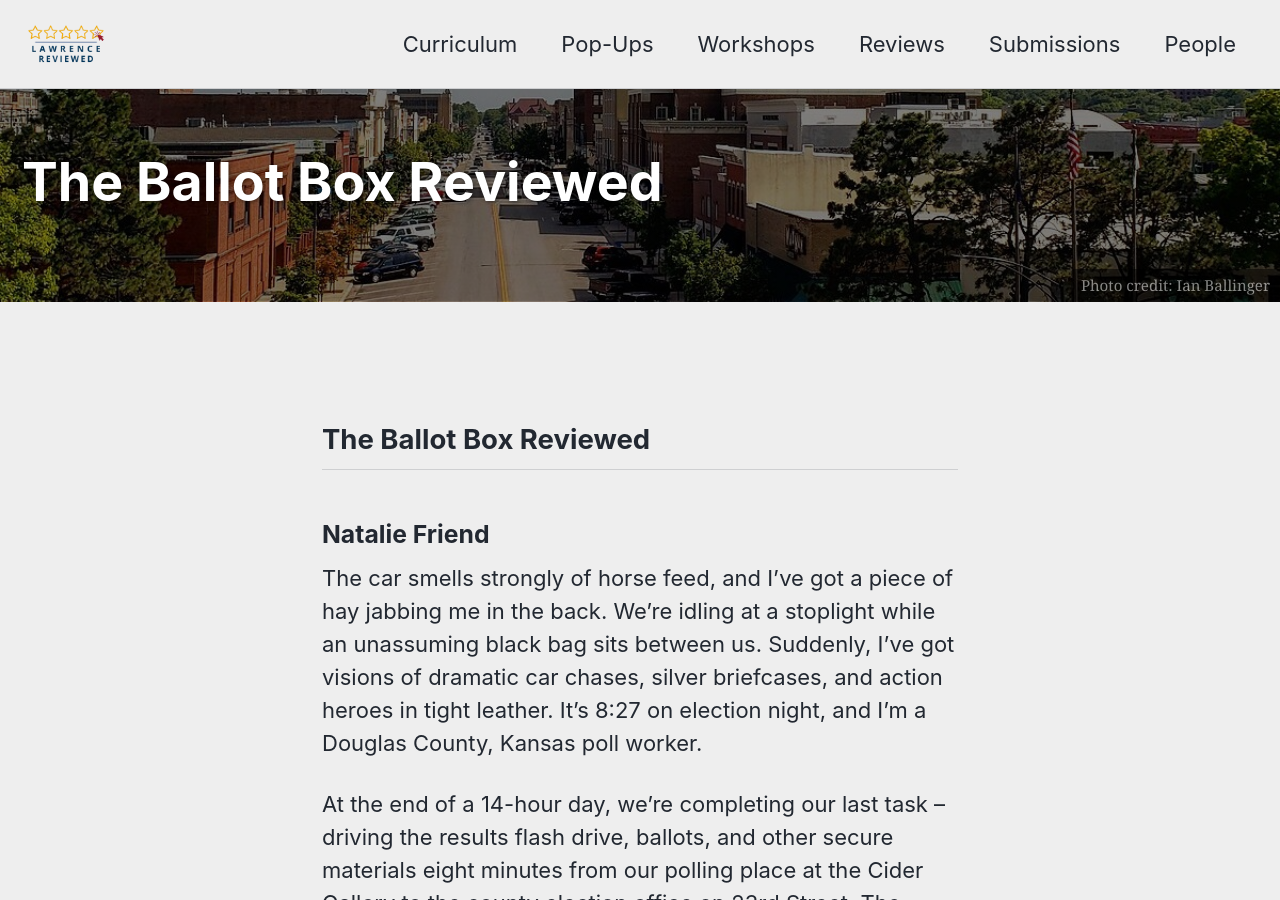
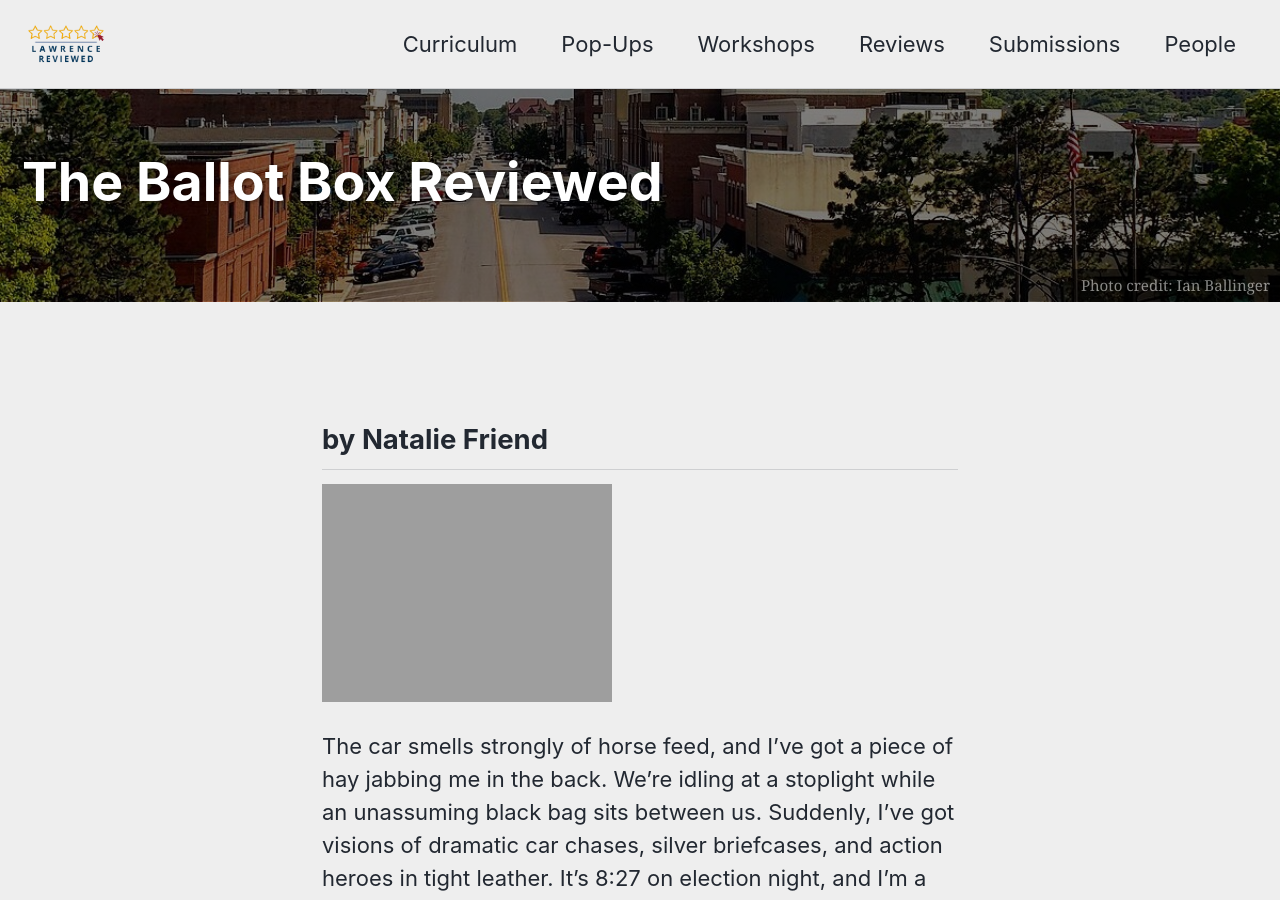
Before and after one commit to idrhku/lawrence-reviewed, a Jekyll site: the page built from _pages/ballotbox.md, in a window 1280 px wide and 900 px high. Built offline with Jekyll 4.4.1, drawn with Linux system fonts in a browser that asks for light colours; cached includes are drawn as plain includes.

Commit message:
Update ballotbox.md

```diff
--- a/_pages/ballotbox.md
+++ b/_pages/ballotbox.md
@@ -12,9 +12,8 @@ header:
   #     url: "https://github.com/mmistakes/minimal-mistakes/"
   caption: "Photo credit: Ian Ballinger"
 ---
-<h2>The Ballot Box Reviewed</h2>
-<h3>Natalie Friend</h3>
-
+<h2>by Natalie Friend</h2>
+<img align="center" style="padding-right:10px" src="{{ site.baseurl }}/assets/img/Cider Gallery Before Dawn, Nov 2024.jpeg" alt="Cider Gallery Before Dawn, November 2024" width="300">
 <p>The car smells strongly of horse feed, and I’ve got a piece of hay jabbing me in the back. We’re idling at a stoplight while an unassuming black bag sits between us. Suddenly, I’ve got visions of dramatic car chases, silver briefcases, and action heroes in tight leather. It’s 8:27 on election night, and I’m a Douglas County, Kansas poll worker.</p>
 <p>At the end of a 14-hour day, we’re completing our last task – driving the results flash drive, ballots, and other secure materials eight minutes from our polling place at the Cider Gallery to the county election office on 23rd Street. The journey is both infinite and brief.</p>
 <p>I wonder: is this the moment the action movie comes to life? No. The drive passes uneventfully, and we successfully deliver our package, sign the custody forms, pass through the checks, and then depart. This unremarkable moment is what democracy looks like: quiet, procedural, entirely ordinary, yet incredibly monumental.</p>
@@ -37,7 +36,7 @@ header:
 <p>This work brings people from wildly different backgrounds together: Democrats and Republicans, young and old, passionate activists or nonplussed and nonpolitical. Despite our differences, we poll workers are all united and motivated by an enduring sense of duty, pride, and community.</p>
 <p>We do have our quirks. Linda* is an avid horsewoman, oil painter, and mushroom forager. In addition to good stories, she always brings more than enough snacks to share. Jean, who seems to know nearly every voter by name, carries on the poll working tradition her mother started. When I first began in 2022, “Crazy Bill” wore the same silk American flag vest, weathered cowboy hat, and vintage election pins every day of early voting. As polling place supervisor, he ran a tight ship and always made sure everyone got a lunch break (even if he didn’t). Sydney was a high school senior serving – and voting – in the first election in which she was eligible. Her poise, maturity, and efficiency impressed us all.</p>
 <p>Democracy is embodied in the people who make it work. In our neighbors, colleagues, friends, and foes. It’s the most ordinary heroism imaginable, and it’s all around us. The respect that poll workers have for each other, for the election office, for the voter, and for our country is clear. In them, I see the American experiment in miniature: earnest, determined, and intrinsically human.</p>
-----
+-----
 <p>In Lawrence, democracy isn’t abstract. It’s in the street names, the bar signs, the murals, and the ghosts of printing presses past that once demanded freedom. It’s something you inherit, protect, and keep remaking. It’s in the flag-draped ballot box outside the old courthouse, the first-time voter you pass on the street, and the poll workers rising long before dawn.</p>
 <p>It isn’t a guarantee, but a daily practice. A fragile, faithful, fought-for ritual.</p>
 <p>For this, I give the ballot box 4 ½ stars.</p>
```
